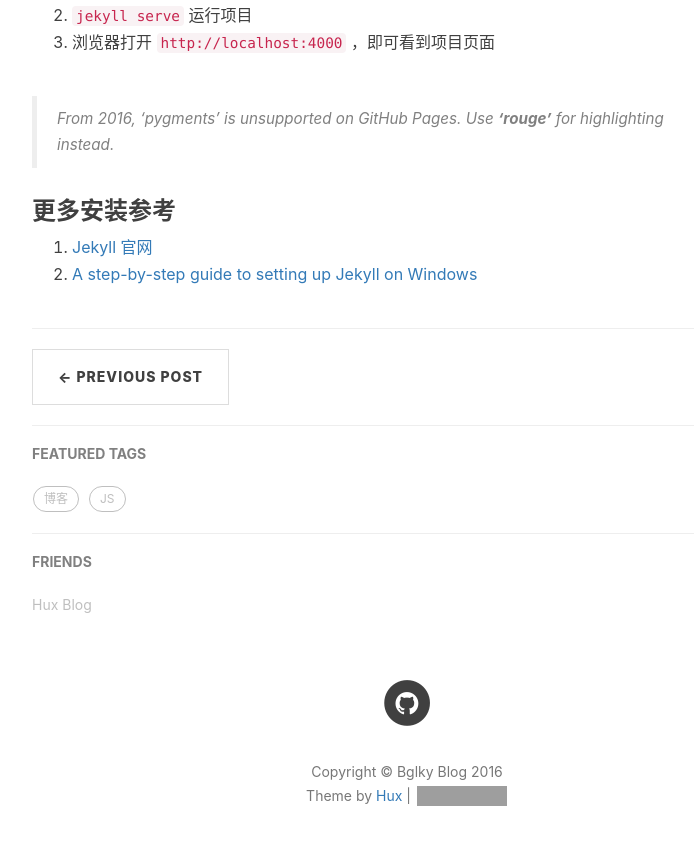
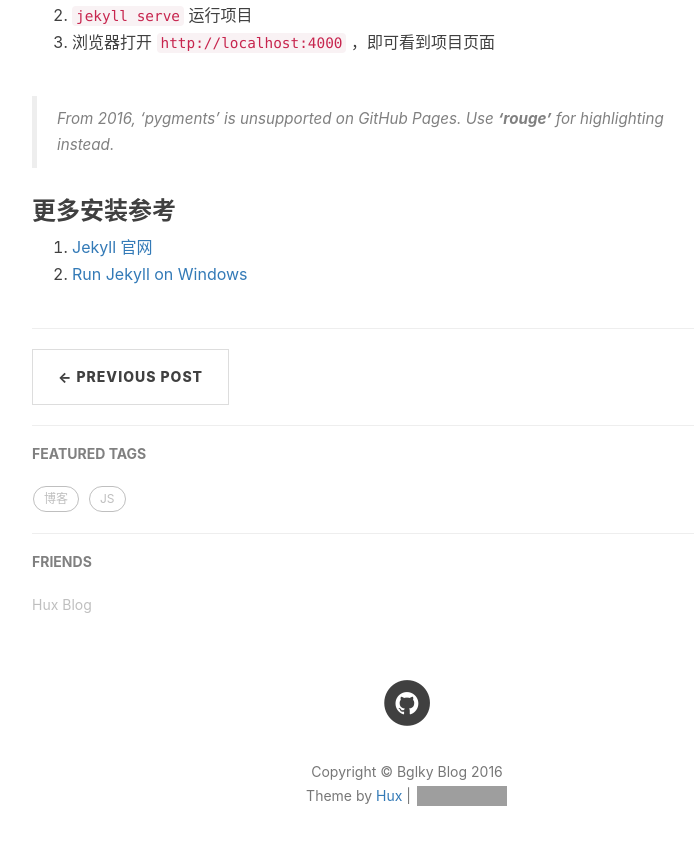
Before and after one commit to bglky/bglky.github.io, a Jekyll site: the page built from _posts/2016-05-09-hello-jekyll.markdown, in a window 1280 px wide and 900 px high, scrolled down 1220 px. Shown: the top 845 px of the window, without its empty margins (233-927 px from the left). Built offline with Jekyll 4.4.1, drawn with Linux system fonts in a browser that asks for light colours; nearby versions of some CDN libraries; comment, search, counter and statistics services are not loaded; some of the changed text lies outside the part shown; grey boxes are pictures that could not be loaded.

Commit message:
update blog

```diff
--- a/_posts/2016-05-09-hello-jekyll.markdown
+++ b/_posts/2016-05-09-hello-jekyll.markdown
@@ -40,7 +40,7 @@ tags:
 
 ### 更多安装参考
  1. [Jekyll 官网][2]
- 2. [A step-by-step guide to setting up Jekyll on Windows][3]
+ 2. [Run Jekyll on Windows][3]
 
 
   [1]: http://rubyinstaller.org/downloads/
```
Also changed, not shown: other parts of _posts/2016-05-09-hello-jekyll.markdown (+1 -1 lines).
